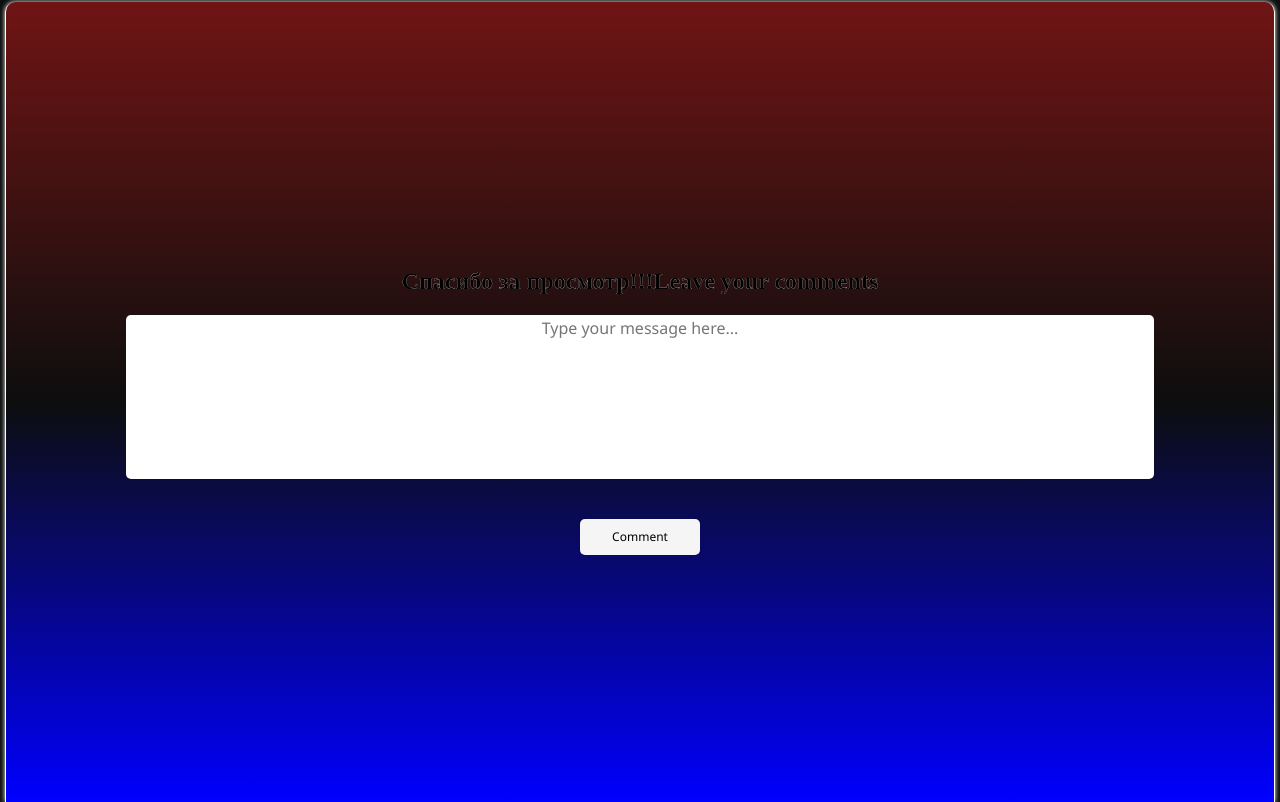
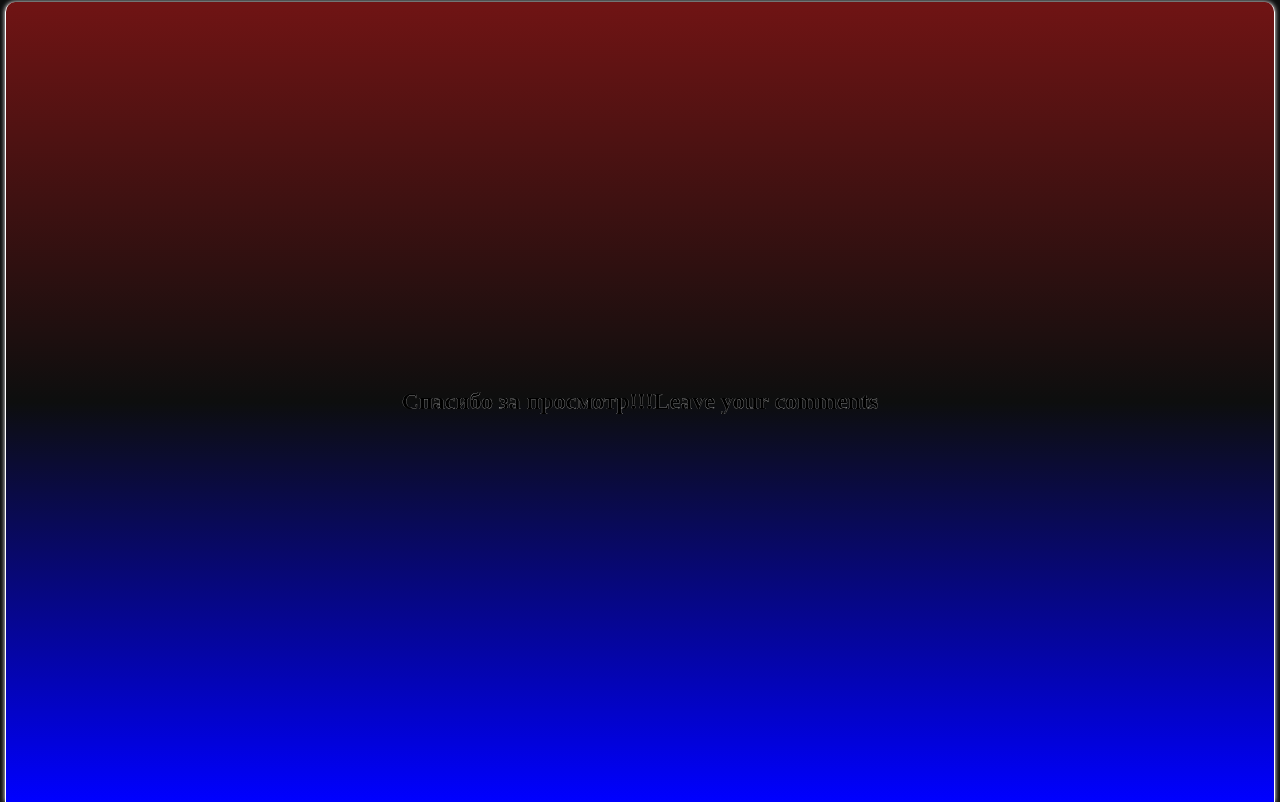
Before and after one commit to M2007Q/Profile, a React (Vite) app: page / in a window 1280 px wide. Shown: the part 2022-2824 px from the top of the page. Built offline with nearby package versions, Linux system fonts and the light colour scheme.

Commit message:
Fixed problems

```diff
--- a/src/App.jsx
+++ b/src/App.jsx
@@ -127,10 +127,7 @@ function App() {
     </section>
   <section className='last'>
     <h1>Спасибо за просмотр!!!Leave your comments</h1>
-
-<Comment/>
-
-    </section>
+</section>
     </>
 
   )
--- a/src/comment.css
+++ /dev/null
@@ -1,62 +0,0 @@
-.comecontainer{
-    display: flex;
-    justify-content: center;
-    align-items: center;
-    flex-direction: column;
-    gap: 40px;
-}
-.area{
-    width: clamp(220px, 60vw, 500px);
-    height: 200px;
-    resize: none;
-    text-align: center;
-    font-size: 16px;
-    font-family: 'Segoe UI', Tahoma, Geneva, Verdana, sans-serif;
-    border-radius: 5px;
-    outline: none;
-    border: none;
-    transition: all .3s ease;
-}
-
-.area:focus{transform:skew(20deg, -10deg) rotateX(15deg);
-   box-shadow: -30px 20px 10px black;
-    outline:blue;
-}
-.sendcome{
-    position: relative;
-    transition: all .3s ease;
-    width: 10em;
-    height: 3em;
-    outline: none;
-    font-size: 12px;
-    border: none;
-    cursor: pointer;
-    background-color: whitesmoke;
-    border-radius: 5px;
-    font-family: 'Segoe UI', Tahoma, Geneva, Verdana, sans-serif;
-}
-.sendcome:hover::after{
-    width: 100%;
-}
-.sendcome::after{
-    transition: all .4s ease;
-    box-sizing: border-box;
-    content: '';
-  position: absolute;
-  bottom: 0;
-  right: 0;
-  height: 10%;
-    width: 0%;
-    display: block;
-    background-color:whitesmoke;
-    border-radius: 5px;
-}
-.area:focus+.sendcome:hover{
-    background-color: greenyellow;
-    color: white;
-    font-weight: bolder;
-}
-.area:focus +.sendcome{
-  transform:skew(20deg, -10deg);
-   box-shadow: -30px 20px 10px black;
-}
--- a/src/comment.jsx
+++ /dev/null
@@ -1,20 +0,0 @@
-import { useState } from "react"
-import "./comment.css"
-export default function comment(){
-    const [text, settext]=useState('');
-    return(
-
-
-    <div className="comecontainer">
-    <textarea  className="area" value={text} onChange={(e)=>settext(e.target.value)} placeholder="Type your message here..."></textarea>
-    <button className="sendcome" onClick={async()=>{
-     const res=await fetch("http://localhost:2026/comment", { method:"POST",headers:{'Content-Type':'application/json'}, body:JSON.stringify({text:text})}
-
-     );
-     const data= await res.json();
-     alert(data.message); setText('');
-    }}  >Comment</button>
-    </div>
-
-    )
-}
```
